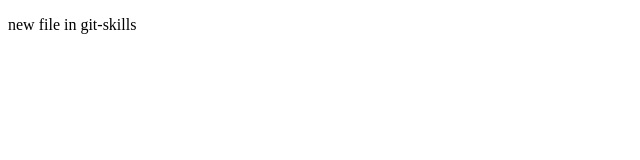
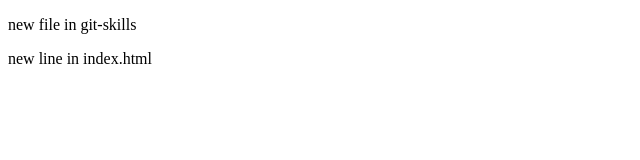
Before and after one commit to buffalo-thb/git-skills, a plain HTML site: page index.html in a window 1280 px wide. Shown: the whole page, without its empty margins (0-640 px from the left). Drawn offline with Linux system fonts and the light colour scheme.

```diff
--- a/index.html
+++ b/index.html
@@ -6,5 +6,6 @@
 </head>
 <body>
 	<p>new file in git-skills</p>
+	<p>new line in index.html</p>
 </body>
 </html>
```
